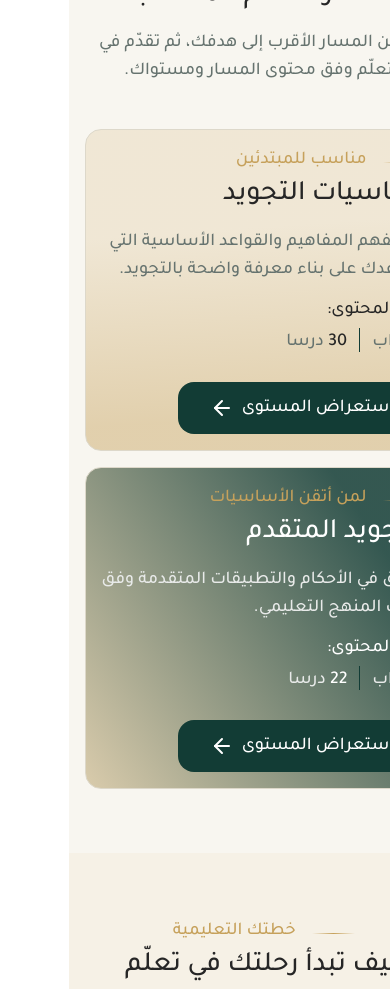
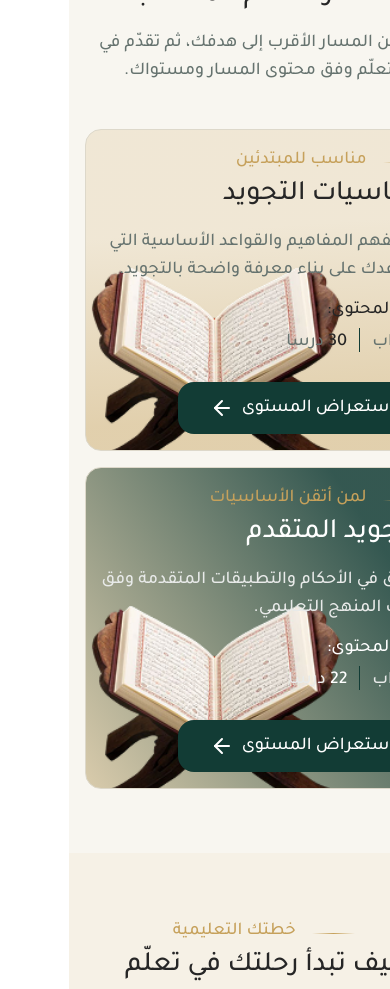
Before and after one commit to 4doaamonem/Kouttab-Frontend, a Next.js app: page / in a window 390 px wide. Shown: the part 3480-4469 px from the top of the page. Built offline with nearby package versions, Linux system fonts and the light colour scheme.

Commit message:
feature: enhance LearningPathSection layout for better visual hierarchy and responsiveness

```diff
--- a/components/LearningPathSection.tsx
+++ b/components/LearningPathSection.tsx
@@ -23,8 +23,8 @@ const LearningPathSection = () => {
           </p>
         </div>
         <div className="mt-11 grid grid-cols-1 md:grid-cols-2 gap-4">
-          <div className="group overflow-hidden  h-80.5 px-4 py-4 bg-[linear-gradient(176.01deg,rgba(237,226,204,0.75)_31.73%,rgba(198,161,91,0.45)_86.44%)] rounded-2xl border border-stroke-light text-center  flex    ">
-            <div className="flex flex-col items-start w-93.25">
+          <div className="group relative overflow-hidden  h-80.5 px-4 py-4 bg-[linear-gradient(176.01deg,rgba(237,226,204,0.75)_31.73%,rgba(198,161,91,0.45)_86.44%)] rounded-2xl border border-stroke-light text-center  flex    ">
+            <div className="flex flex-col items-start z-10 max-w-md">
               <div className="flex items-center justify-center gap-4">
                 <span className="w-[43.5px] h-px bg-linear-to-r from-transparent via-secondary-normal to-transparent translate-y-0.5"></span>
                 <span className=" text-secondary-normal font-medium text-lg  ">
@@ -64,7 +64,7 @@ const LearningPathSection = () => {
                 <ArrowLeft className="w-6 h-6" />
               </Link>
             </div>
-            <div className=" flex flex-col justify-end translate-y-12 ">
+            <div className="absolute left-0 pointer-events-none -bottom-10">
               <Image
                 src={"/assets/QuranImage.png"}
                 alt="Quran Image"
@@ -74,8 +74,8 @@ const LearningPathSection = () => {
               />
             </div>
           </div>
-          <div className="group overflow-hidden  px-4 py-4  h-80.5 bg-[linear-gradient(236.42deg,rgba(18,60,53,0.85)_19.72%,rgba(198,161,91,0.425)_104.72%)] rounded-2xl border border-stroke-light text-center  flex  ">
-            <div className="flex flex-col items-start w-93.25">
+          <div className="group relative overflow-hidden  px-4 py-4  h-80.5 bg-[linear-gradient(236.42deg,rgba(18,60,53,0.85)_19.72%,rgba(198,161,91,0.425)_104.72%)] rounded-2xl border border-stroke-light text-center  flex  ">
+            <div className="flex flex-col items-start max-w-md z-10">
               <div className="flex items-center justify-center gap-4">
                 <span className="w-[43.5px] h-px bg-linear-to-r from-transparent via-secondary-normal to-transparent translate-y-0.5"></span>
                 <span className=" text-secondary-normal font-medium text-lg  ">
@@ -115,7 +115,7 @@ const LearningPathSection = () => {
                 <ArrowLeft className="w-6 h-6" />
               </Link>
             </div>
-            <div className=" flex flex-col justify-end translate-y-12 ">
+            <div className="absolute left-0 pointer-events-none -bottom-10">
               <Image
                 src={"/assets/QuranImage.png"}
                 alt="Quran Image"
```
